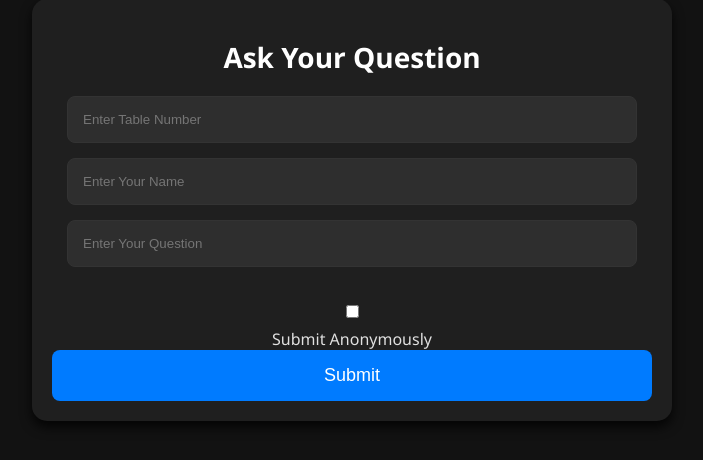
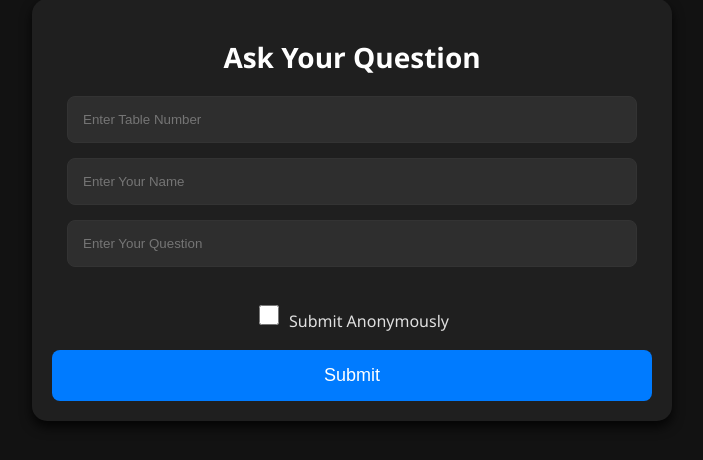
Before and after one commit to fdodinuth/question_time, a Flask app: page / in a window 1280 px wide. Shown: the part 51-511 px from the top of the page, without its empty margins (288-991 px from the left). Run offline with Flask 3, Linux system fonts and the light colour scheme.

Commit message:
Update button_styles.css

```diff
--- a/static/button_styles.css
+++ b/static/button_styles.css
@@ -8,7 +8,7 @@ body {
 }
 
 .container {
-  width: 80%;
+  width: 90%;
   max-width: 600px;
   margin: 50px auto;
   padding: 20px;
@@ -61,12 +61,15 @@ button:hover {
 
 .checkbox-label {
   display: flex;
-  flex-direction: column; /* Stack checkbox and text vertically */
-  align-items: center; /* Center checkbox and text horizontally */
+  align-items: center; /* Center checkbox and text vertically */
+  justify-content: center; /* Center horizontally */
+  margin-bottom: 10px;
 }
 
 .checkbox-label input[type="checkbox"] {
-  margin-bottom: 10px; /* Space between checkbox and text */
+  width: 20px; /* Smaller checkbox */
+  height: 20px; /* Smaller checkbox */
+  margin-right: 10px; /* Space between checkbox and text */
 }
 
 .checkbox-text {
```
